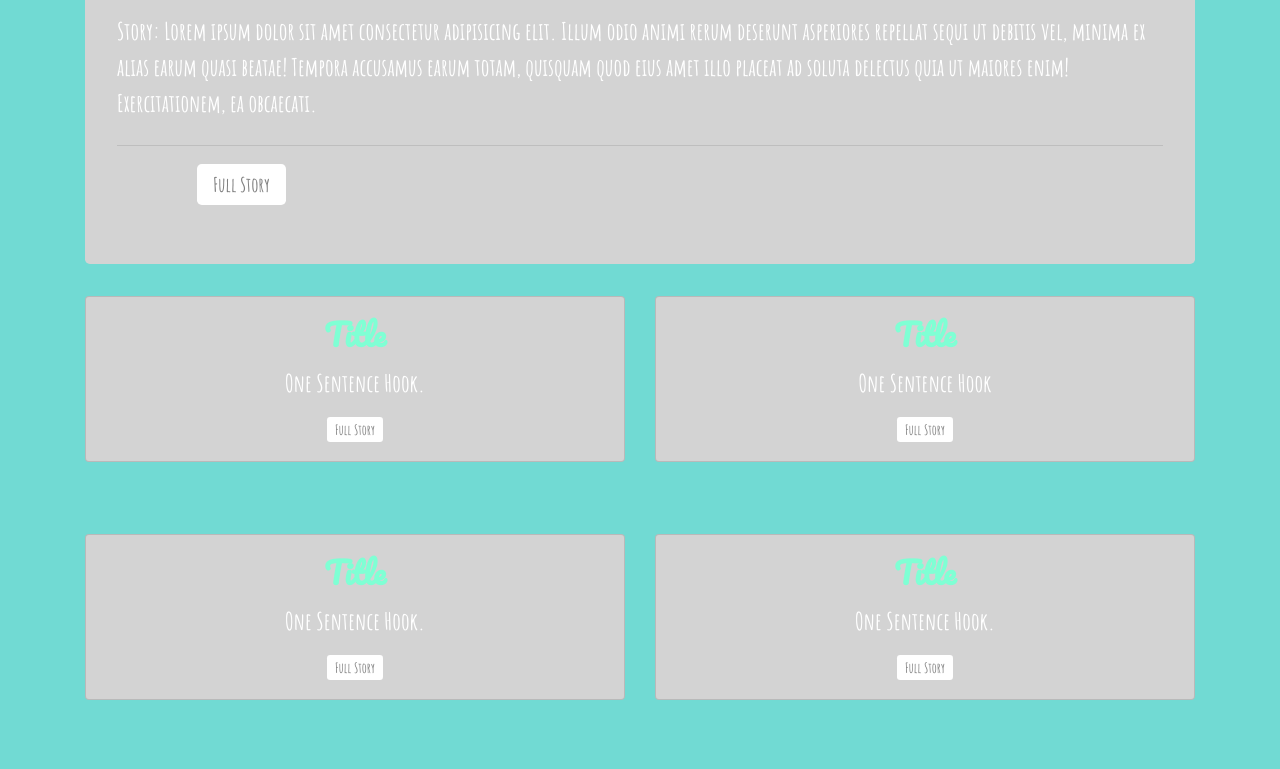
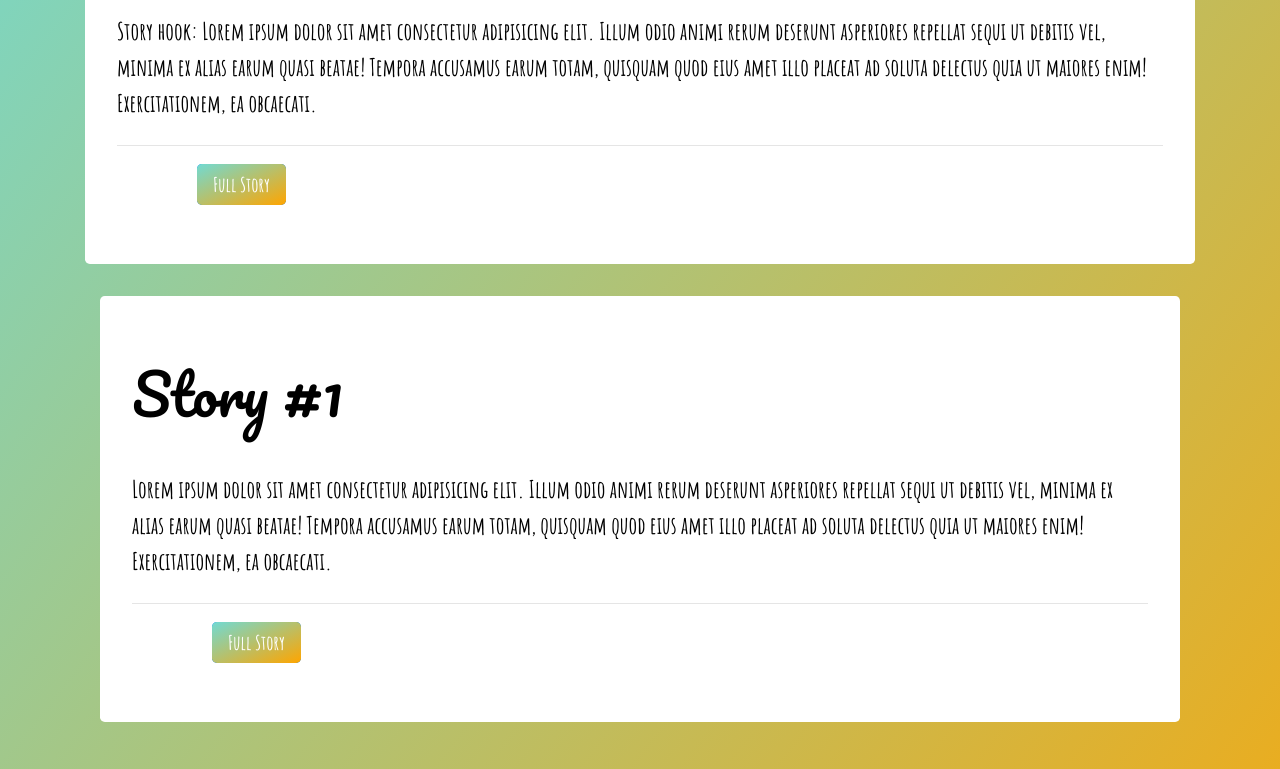
Before and after one commit to moelak/self_improvment, a website: page public/assets/home.html in a window 1280 px wide. Shown: the part 358-1127 px from the top of the page. Drawn offline with nearby package versions, Linux system fonts and the light colour scheme.

Commit message:
overhaul to HTML and CSS files, added logout page

```diff
--- a/public/assets/home.css
+++ b/public/assets/home.css
@@ -1,5 +1,6 @@
 body {
-    background-color: rgb(113,218,211);
+    /* background-color: rgb(113,218,211); */
+        background-image: linear-gradient(to bottom right, rgb(113,218,211), orange);
 }
 
 /*Page Text Styling */
@@ -40,16 +41,16 @@ body {
 
 .display-4 {
     font-family: 'Pacifico', cursive;
-    color: aquamarine;
+    color: black    ;
 }
 
 .jumbo {
-    background-color: grey;
+    background-color: white;
 }
 
 #storyWeekText {
     font-family: 'Amatic SC', cursive;
-    color: white !important;
+    color: black !important;
     font-weight: bolder;
     font-size: 24px;
 }
@@ -60,8 +61,9 @@ body {
     color: pink;
     font-weight: bolder; */
     font-family: 'Amatic SC', cursive;
-    background-color: white !important;
-    color: grey !important;
+    /* background-color: black !important; */
+    background-image: linear-gradient(to bottom right, rgb(113,218,211), orange);
+    color: white !important;
     font-weight: bolder;
     margin-left: 80px;
 
@@ -76,7 +78,7 @@ body {
     font-weight: bolder;
     font-size: 21px; */
     font-family: 'Amatic SC', cursive;
-    color: grey !important;
+    color: white !important;
     font-weight: bolder;
     font-size: 21px;
 
@@ -87,20 +89,27 @@ body {
 
 .card-title {
     font-family: 'Pacifico', cursive;
-    color: aquamarine !important;
+    color: black !important;
     font-weight: bolder;
     font-size: 30px;
 }
 
 .card-text {
     font-family: 'Amatic SC', cursive;
-    color: white !important;
+    color: black !important;
     font-weight: bolder;
     font-size: 24px;
 }
 
 .card {
-    background-color: lightgray;
+    background-color: white;
+}
+
+#jumbotext {
+    font-family: 'Amatic SC', cursive;
+    color: black !important;
+    font-weight: bolder;
+    font-size: 24px;
 }
 
 
@@ -112,8 +121,8 @@ body {
     color: pink;
     font-weight: bolder; */
     font-family: 'Amatic SC', cursive;
-    background-color: white !important;
-    color: grey !important;
+    background-color: black !important;
+    color: white !important;
     font-weight: bolder;
     margin-right: 0px;
 
@@ -128,7 +137,7 @@ body {
     font-weight: bolder;
     font-size: 21px; */
     font-family: 'Amatic SC', cursive;
-    color:grey !important;
+    color: white !important;
     font-weight: bolder;
     margin-right: 0px;
     /* font-size: 21px; */
@@ -136,5 +145,5 @@ body {
 }
 
 .jumbotron {
-    background-color: lightgray;
+    background-color: white;
 }
--- a/public/assets/home.html
+++ b/public/assets/home.html
@@ -39,7 +39,7 @@
 			<div class="collapse navbar-collapse" id="navbarText">
 				<ul class="navbar-nav ml-auto">
 					<li class="nav-item">
-						<a class="nav-link" href="index.html">Log Out</a>
+						<a class="nav-link" href="logout.html">Log Out</a>
 					</li>
 					<li class="nav-item active">
 						<a class="nav-link" href="home.html"
@@ -78,7 +78,7 @@
 				<h1 class="display-4">Featured Story of the week!</h1>
 				<p class="lead" id="storyWeekText">
 					<br>
-					Story: Lorem ipsum dolor sit amet consectetur adipisicing elit. Illum
+					Story hook: Lorem ipsum dolor sit amet consectetur adipisicing elit. Illum
 					odio animi rerum deserunt asperiores repellat sequi ut debitis vel,
 					minima ex alias earum quasi beatae! Tempora accusamus earum totam,
 					quisquam quod eius amet illo placeat ad soluta delectus quia ut
@@ -88,7 +88,30 @@
 				<a id="storyWeek" class="btn-primary btn-lg" href="#" role="button">Full Story</a>
 			</div>
 		<!-- Page Content -->
-		<div class="row">
+		<div class="container">
+			<div class="jumbotron" id="jumbotron2"	>
+				<h1 class="display-4">Story #1</h1>
+				<p class="lead" id="jumbotext">
+					<br>
+					Lorem ipsum dolor sit amet consectetur adipisicing elit. Illum odio animi rerum deserunt asperiores repellat sequi ut debitis vel, minima ex alias earum quasi beatae! Tempora accusamus earum totam, quisquam quod eius amet illo placeat ad soluta delectus quia ut maiores enim! Exercitationem, ea obcaecati.					</p>
+					<hr class="my-4" />
+					<a id="storyWeek" class="btn-primary btn-lg" href="#" role="button">Full Story</a>
+					<!-- <a class="btn-primary btn-lg" href="#" role="button">Full Story</a> -->
+				</div>
+		<br>
+		<br>
+		<div class="container">
+			<div class="jumbotron" id="jumbotron2">
+				<h1 class="display-4">Story #2</h1>
+				<p class="lead" id="jumbotext">
+					<br>
+					Lorem ipsum dolor sit amet consectetur adipisicing elit. Illum odio animi rerum deserunt asperiores repellat sequi ut debitis vel, minima ex alias earum quasi beatae! Tempora accusamus earum totam, quisquam quod eius amet illo placeat ad soluta delectus quia ut maiores enim! Exercitationem, ea obcaecati.				</p>
+				<hr class="my-4" />
+				<a id="storyWeek" class="btn-primary btn-lg" href="#" role="button">Full Story</a>
+				<!-- <a class="btn-primary btn-lg" href="#" role="button">Full Story</a> -->
+			<br>
+			<br>
+		<!-- <div class="row">
 			<div class="col-sm-6">
 				<div class="card">
 					<div class="card-body">
@@ -168,6 +191,6 @@
 		</div>
 <br>
 <br>
-<br>
+<br> -->
 	</body>
 </html>
--- a/public/assets/profile.css
+++ b/public/assets/profile.css
@@ -1,5 +1,7 @@
 body {
-    background-color: rgb(113,218,211);
+    /* background-color: rgb(113,218,211); */
+    background-image: linear-gradient(to top right, orange, rgb(113,218,211));
+
 }
 
 /* Page Text Styling */
@@ -63,9 +65,16 @@ body {
     margin-left: 30%;
 }
 
+#bio {
+    font-family: 'Amatic SC', cursive;
+    color: white;
+    font-size: 25px;
+    float: left;
+}
+
 .lead {
     font-family: 'Amatic SC', cursive;
-    color: white;
+    color: black;
     font-size: 25px;
     float: left;
 }
@@ -93,9 +102,6 @@ body {
     color: grey!important;
     font-weight: bolder;
     font-size: 21px;
-
-
-
 }
 
 /* button2 */
@@ -116,9 +122,6 @@ body {
     color: grey !important;
     font-weight: bolder;
     font-size: 21px;
-
-
-
 }
 
 /* button3 */
@@ -128,6 +131,7 @@ body {
     color: grey!important;
     font-weight: bolder;
     margin-left: 300px;
+
 
 }
 
@@ -148,13 +152,13 @@ body {
 #texting {
 
     font-family: 'Amatic SC', cursive;
-    color: white;
+    color: black;
     font-weight: bolder;
     font-size: 35px;
 }
 
 .card-body {
-    background-color: lightgray;
+    background-color: white;
 
 
 }
@@ -166,7 +170,7 @@ body {
 
 .display-4 {
     font-family: 'Pacifico', cursive;
-    color: aquamarine;
+    color: black;
 }
 
 
@@ -176,8 +180,9 @@ body {
     color: pink;
     font-weight: bolder; */
     font-family: 'Amatic SC', cursive;
-    background-color: white !important;
-    color: grey !important;
+    /* background-color: white !important; */
+    background-image: linear-gradient(to top right, orange, rgb(113,218,211));
+    color: white !important;
     font-weight: bolder;
     margin-left: 80px;
 
@@ -200,5 +205,5 @@ body {
 
 
 #jumbotron2 {
-    background-color: lightgrey;
+    background-color: white;
   }
--- a/public/assets/style.css
+++ b/public/assets/style.css
@@ -47,7 +47,6 @@
   font-family: 'Amatic SC', cursive;
   background-color: rgb(113,218,211) !important;
 
-
 }
 
 .btn-secondary:hover,
```
Also changed, not shown: public/assets/profile.html (+2 -2 lines).
